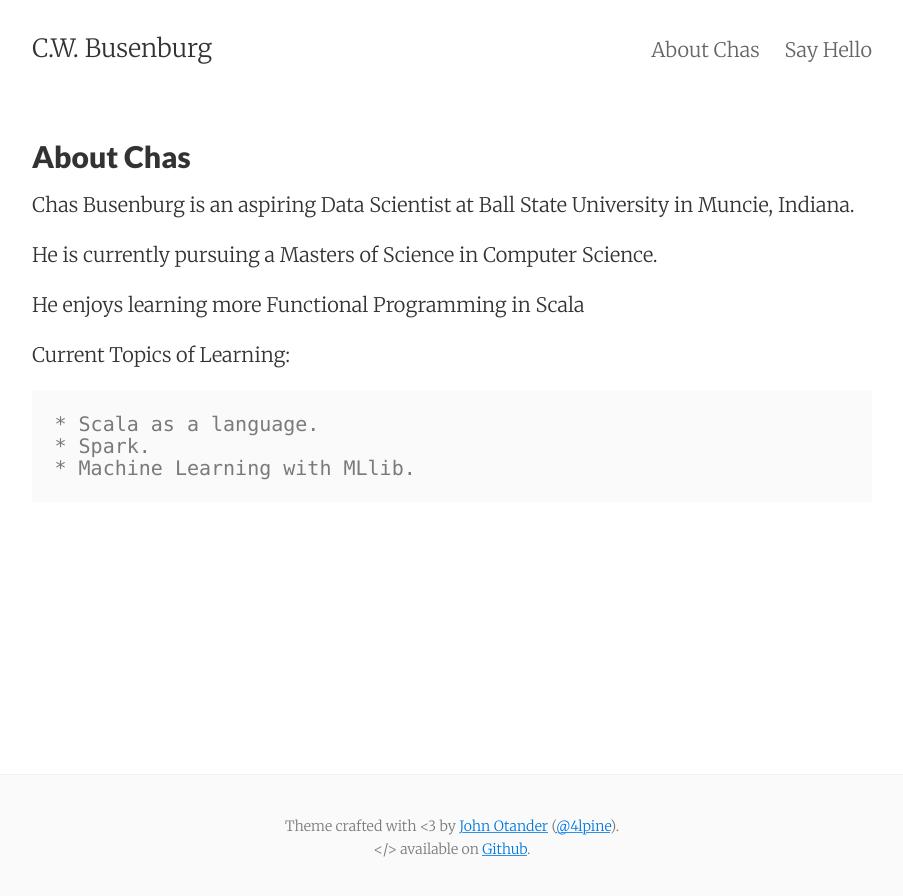
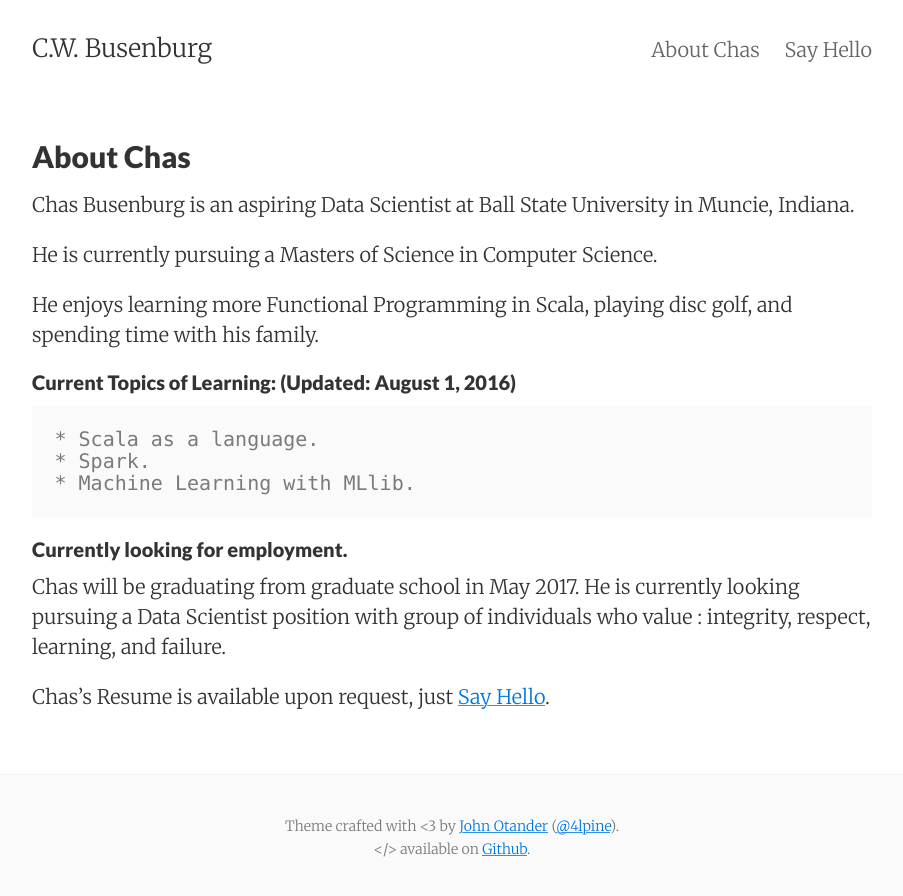
Before and after one commit to cbusenbu/cbusenbu.github.io, a Jekyll site: the page built from about.md, in a window 1280 px wide. Shown: the top 896 px of the page, without its empty margins (188-1091 px from the left). Built offline with Jekyll 4.4.1, drawn with Linux system fonts in a browser that asks for light colours.

Commit message:
make changes to About Chas

```diff
--- a/about.md
+++ b/about.md
@@ -9,10 +9,19 @@ Chas Busenburg is an aspiring Data Scientist at Ball State University in Muncie,
 
 He is currently pursuing a Masters of Science in Computer Science.
 
-He enjoys learning more Functional Programming in Scala
+He enjoys learning more Functional Programming in Scala, playing disc golf, and spending time
+with his family.
 
-Current Topics of Learning:
+
+<h4>Current Topics of Learning: (Updated: August 1, 2016)</h4>
 
 	* Scala as a language.
 	* Spark.
 	* Machine Learning with MLlib.
+
+<h4>Currently looking for employment.</h4>
+Chas will be graduating from graduate school in May 2017. He is currently looking
+pursuing a Data Scientist position with group of individuals who value : integrity, respect,
+learning, and failure.
+
+Chas's Resume is available upon request, just [Say Hello](/contact/).
```
